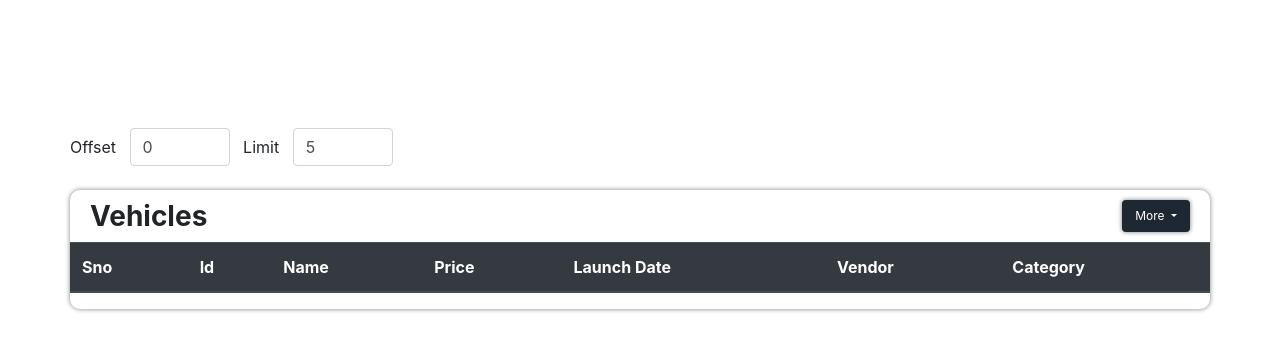
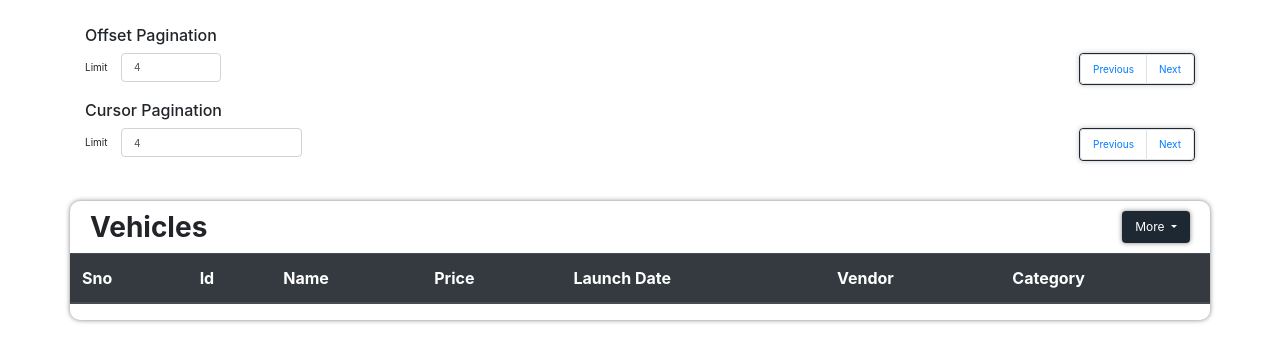
Before and after one commit to Ahtii/django-graphql, a Django app: page / in a window 1280 px wide. Shown: the top 362 px of the page. Run offline with Django 3.2, Linux system fonts and the light colour scheme; data that the repository does not hold is empty; some libraries are stand-ins or nearby versions.

Commit message:
made changes to offset pagination

```diff
--- a/static/css/index.css
+++ b/static/css/index.css
@@ -1,5 +1,5 @@
 .content {
-    margin-top: 10%;
+    margin-top: 2%;
 }
 
 .main-table {
@@ -85,6 +85,8 @@
 .pagination {
     box-shadow: 0px 0px 5px silver;
     border: 1px solid rgb(30, 40, 50);
+    float: right;
+    font-size: 10px;
 }
 
 .pagination-menu .dropdown-item, .pagination-btn {
@@ -99,3 +101,7 @@
 #offset, #limit {
     width: 100px;
 }
+
+.offset-pagination input, label, .cursor-pagination input, label {
+    font-size: 10px;
+}
--- a/static/js/index.js
+++ b/static/js/index.js
@@ -8,22 +8,23 @@ var sno;
 function create_html_for_table_rows(data){
 
     //var vehicles = data['vehicles'];
-    for (const vehicles in data) {
-        for (const vehicle in data[vehicles]) {
+   // for (const vehicles in data) {
+        console.log(data);
+        for (const vehicle in data) {
             var row_html = "<tr class='table-row'>\
                                 <th scope='row'>"+sno+"</th>\
-                                <td>"+data[vehicles][vehicle]['id']+"</td>\
-                                <td>"+data[vehicles][vehicle]['name']+"</td>\
-                                <td>"+data[vehicles][vehicle]['price']+" lakh</td>\
-                                <td>"+data[vehicles][vehicle]['launchDate']+"</td>\
-                                <td>"+data[vehicles][vehicle]['vendor']['name']+"</td>\
-                                <td>"+data[vehicles][vehicle]['category']['name']+"</td>\
+                                <td>"+data[vehicle]['id']+"</td>\
+                                <td>"+data[vehicle]['name']+"</td>\
+                                <td>"+data[vehicle]['price']+" lakh</td>\
+                                <td>"+data[vehicle]['launchDate']+"</td>\
+                                <td>"+data[vehicle]['vendor']['name']+"</td>\
+                                <td>"+data[vehicle]['category']['name']+"</td>\
                             </tr>";
 
             sno += 1;
             $(".table-body").append(row_html);
         }
-    }
+    //}
 }
 
 // get csrftoken from cookie
@@ -43,15 +44,19 @@ function get_cookie(name){
     return cookie_value;
 }
 
+var offset = 0, limit = $("#limit").val();
+var has_next_page, has_prev_page, num_of_pages;
+
 // pagination filter
 
 function get_pagination_filter(){
     var offset_val = $("#offset").val();
-    var limit_val = $("#limit").val();
-    var filter = "offset: "+offset_val+", limit: "+limit_val;
+    limit = $("#limit").val();
+    var filter = "offset: "+offset+", limit: "+limit;
     console.log(filter);
     return filter;
 }
+
 
 const csrftoken = get_cookie('csrftoken');
 
@@ -70,7 +75,8 @@ function fetch_new_data() {
         body: JSON.stringify({
             query: `
                         {
-                            vehicleByPagination(`+filter+`){
+                            vehicleByOffsetPaginator(`+filter+`){
+                                vehicles {
                                     id
                                     name
                                     price
@@ -82,14 +88,20 @@ function fetch_new_data() {
                                         name
                                     }
                                 }
+                                hasNext
+                                hasPrev
+                                totalPages
+                            }
                         }
                     `
         })
     })
     .then(res => res.json())
     .then(data => {
-        console.log(data);
-        create_html_for_table_rows(data)
+        create_html_for_table_rows(data['vehicleByOffsetPaginator']["vehicles"])
+        has_next_page = data['vehicleByOffsetPaginator']["hasNext"];
+        has_prev_page = data['vehicleByOffsetPaginator']["hasPrev"];
+        num_of_pages = data['vehicleByOffsetPaginator']["totalPages"];
     });
 }
 
@@ -99,6 +111,23 @@ function fetch_new_data() {
 $(document).ready(function(){
 
     fetch_new_data();
+
+    $("#next").on("click", function(){
+        if (has_next_page){
+            if (offset == 0)
+                offset = limit;
+            else
+                offset = parseInt(offset) + parseInt(limit);
+            fetch_new_data();
+        }
+    });
+
+    $("#prev").on("click", function(){
+        if (has_prev_page){
+            offset = offset - $("#limit").val();
+            fetch_new_data();
+        }
+    });
 
     $("#limit, #offset").on("change", function(){
         fetch_new_data();
--- a/templates/index.html
+++ b/templates/index.html
@@ -15,15 +15,44 @@
 <body>
     <div class="content">
         <div class="container">
-            <div class="row">
+            <h6> Offset Pagination </h6>
+            <div class="row offset-pagination">
                 <!-- Pagination -->
-                <div class="form-inline">
-                    <div class="form-group">
-                        <label>Offset</label> &nbsp;&nbsp;&nbsp;
-                        <input type="number" class="form-control" id="offset" value="0"> &nbsp;&nbsp;&nbsp;
-                        <label>Limit</label> &nbsp;&nbsp;&nbsp;
-                        <input type="number" class="form-control" id="limit" value="5">
+                <div class="col-4">
+                    <div class="form-inline">
+                        <div class="form-group">
+                            <label>Limit</label> &nbsp;&nbsp;&nbsp;
+                            <input type="number" class="form-control" id="limit" value="4">
+                        </div>
                     </div>
+                </div>
+                <div class="col paginator">
+                    <nav class="pagination-nav">
+                        <ul class="pagination">
+                            <li class="page-item"><a class="page-link" id="prev">Previous</a></li>
+                            <li class="page-item"><a class="page-link" id="next">Next</a></li>
+                        </ul>
+                    </nav>
+                </div>
+            </div>
+            <h6> Cursor Pagination </h6>
+            <div class="row cursor-pagination">
+                <!-- Pagination -->
+                <div class="col-4">
+                    <div class="form-inline">
+                        <div class="form-group">
+                            <label>Limit</label> &nbsp;&nbsp;&nbsp;
+                            <input type="number" class="form-control" id="cursor-limit" value="4">
+                        </div>
+                    </div>
+                </div>
+                <div class="col paginator">
+                    <nav class="pagination-nav">
+                        <ul class="pagination">
+                            <li class="page-item"><a class="page-link" id="cursor-prev">Previous</a></li>
+                            <li class="page-item"><a class="page-link" id="cursor-next">Next</a></li>
+                        </ul>
+                    </nav>
                 </div>
             </div>
         </div><br>
```
Also changed, not shown: stock/graphql/query.py (+37 -7 lines), stock/graphql/types.py (+19 -0 lines). Lines whose indentation alone changed are shown as unchanged.
